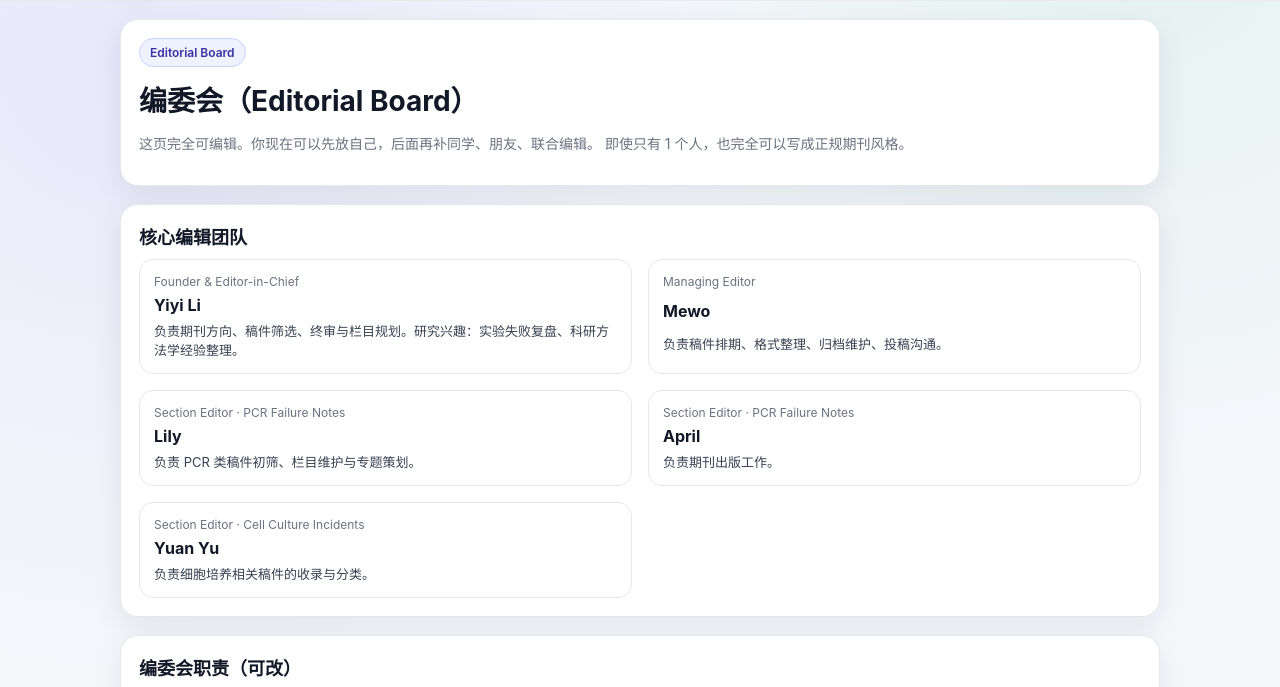
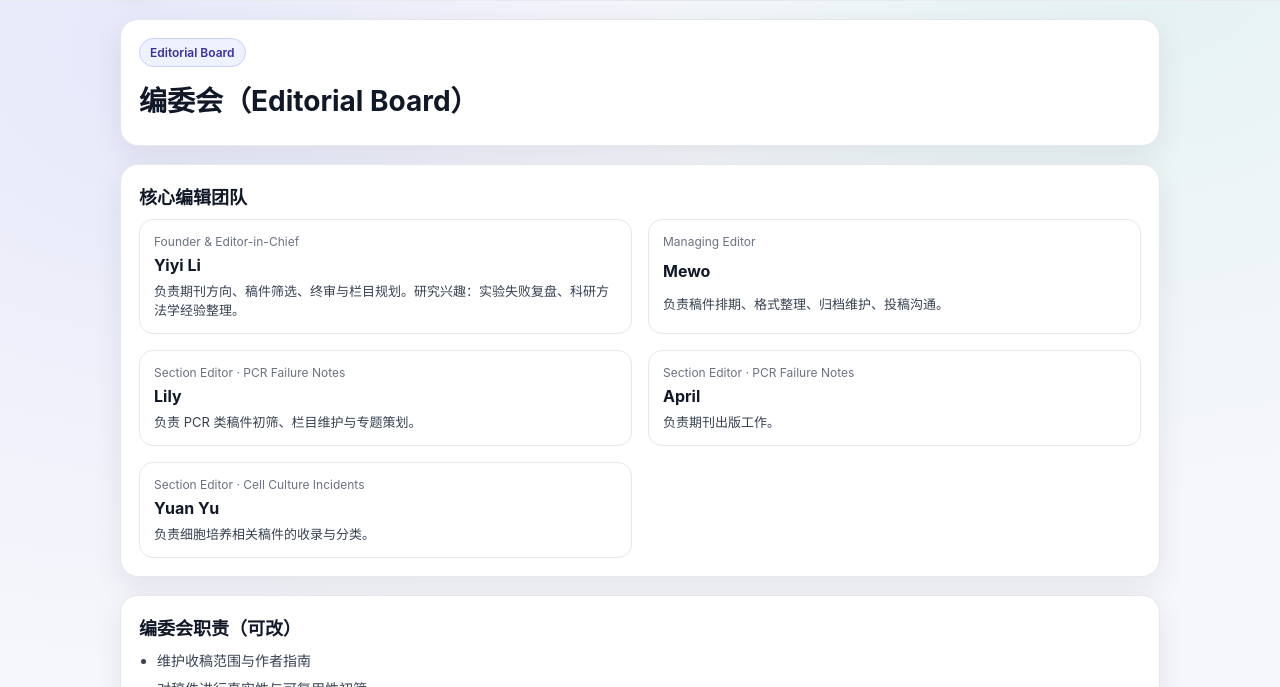
Before and after one commit to Biomed-SKLB/Fail, a plain HTML site: page editorial-board.html in a window 1280 px wide. Shown: the part 64-751 px from the top of the page. Drawn offline with Linux system fonts and the light colour scheme.

Commit message:
Update editorial-board.html

```diff
--- a/editorial-board.html
+++ b/editorial-board.html
@@ -67,10 +67,7 @@
     <section class="card hero">
       <span class="pill">Editorial Board</span>
       <h1>编委会（Editorial Board）</h1>
-      <p class="muted">
-        这页完全可编辑。你现在可以先放自己，后面再补同学、朋友、联合编辑。
-        即使只有 1 个人，也完全可以写成正规期刊风格。
-      </p>
+
     </section>
 
     <section class="card section">
```
